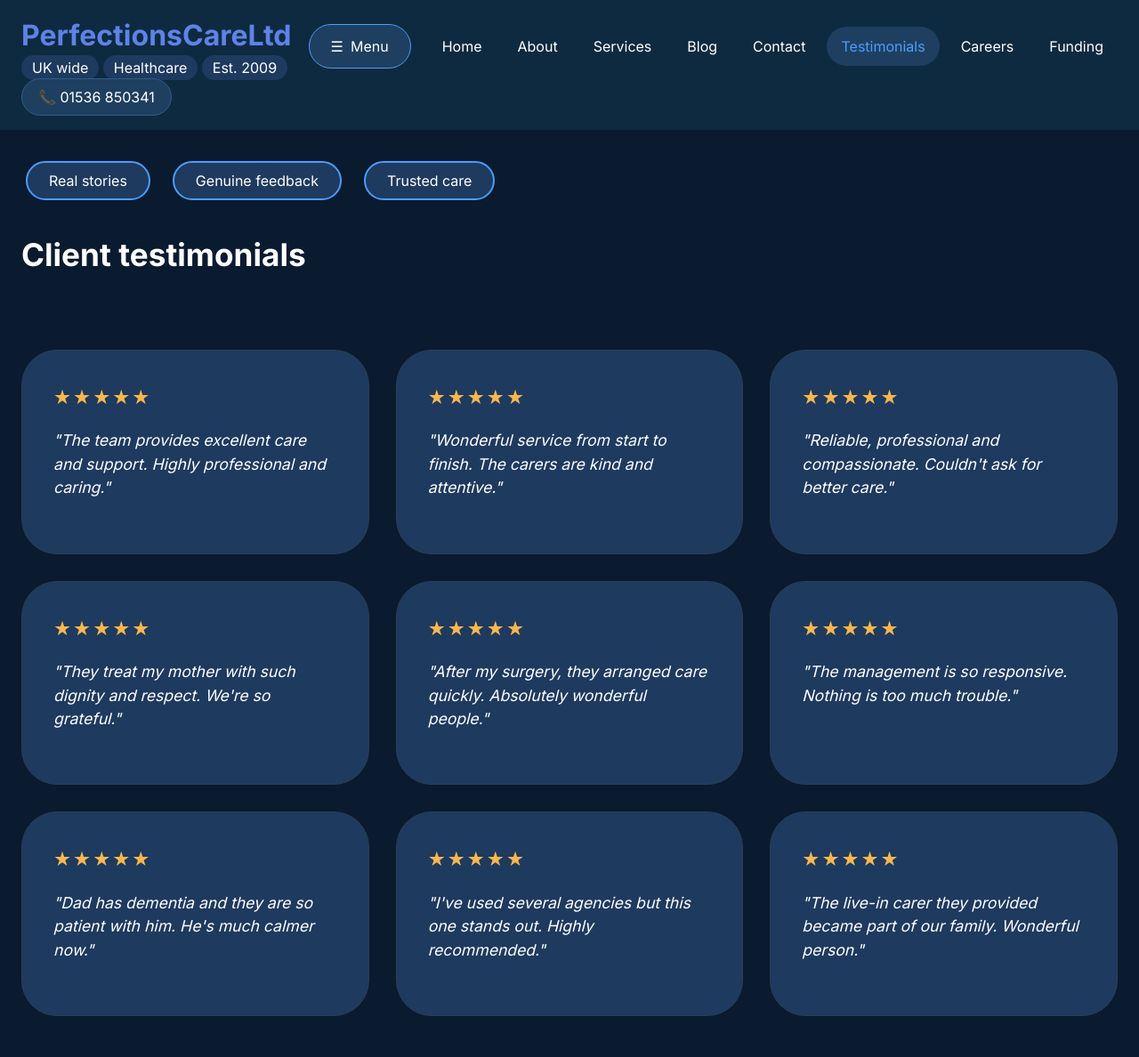
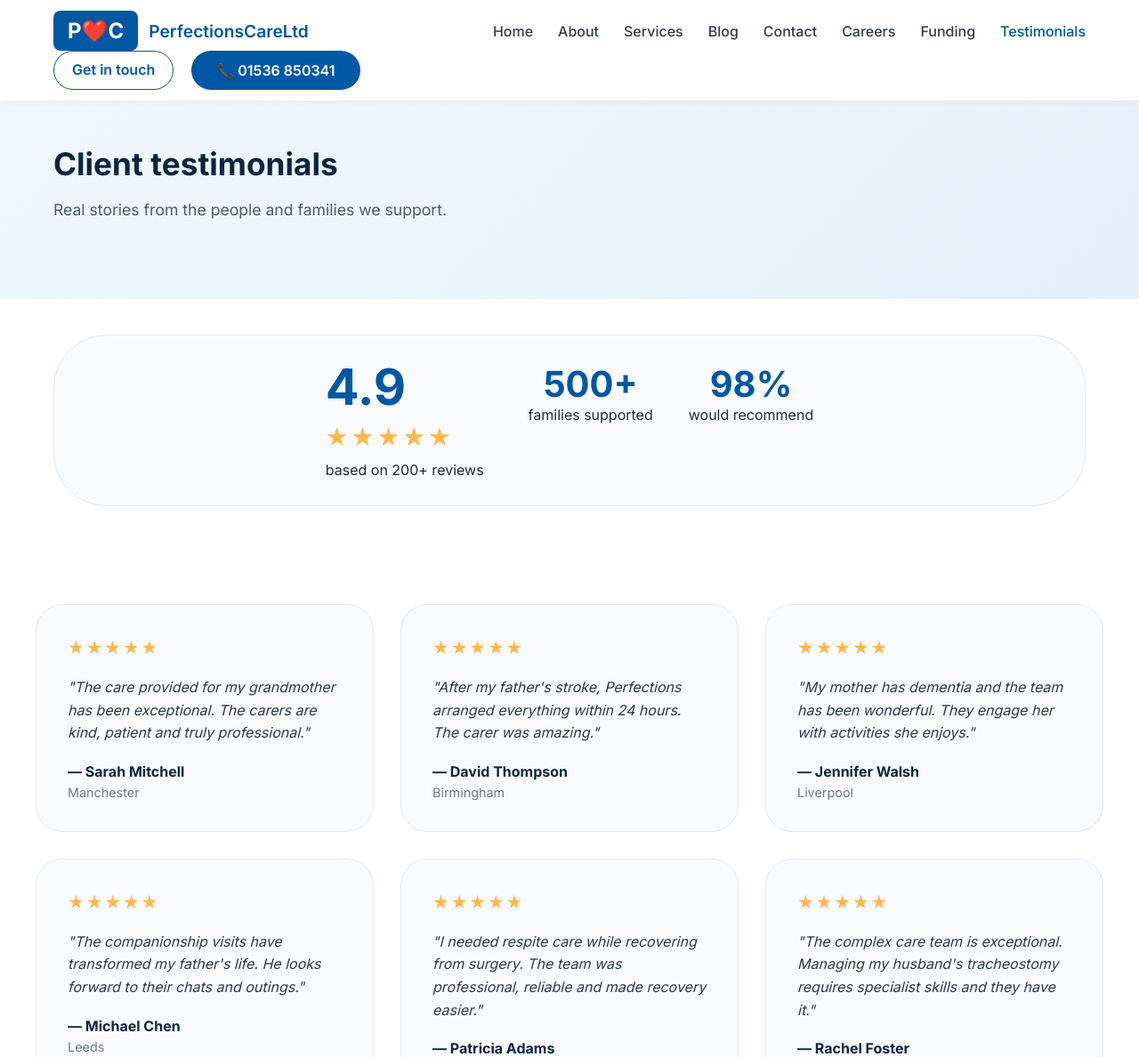
Before and after one commit to delux1000/Bro, a website: page public/testimonials.html in a window 1280 px wide. Shown: the top 1188 px of the page at 89% size. Drawn offline with Linux system fonts and the light colour scheme.

Commit message:
Update testimonials.html

```diff
--- a/public/testimonials.html
+++ b/public/testimonials.html
@@ -3,122 +3,124 @@
 <head>
     <meta charset="UTF-8">
     <meta name="viewport" content="width=device-width, initial-scale=1.0">
-    <title>Testimonials · Perfections Care Ltd</title>
+    <title>Testimonials · PerfectionsCareLtd</title>
     <link rel="preconnect" href="https://fonts.googleapis.com">
     <link rel="preconnect" href="https://fonts.gstatic.com" crossorigin>
     <link href="https://fonts.googleapis.com/css2?family=Inter:opsz,wght@14..32,400;14..32,500;14..32,600;14..32,700&display=swap" rel="stylesheet">
     <style>
         * { margin: 0; padding: 0; box-sizing: border-box; }
-        body { font-family: 'Inter', system-ui, sans-serif; background: #0a1a2f; color: #ffffff; line-height: 1.5; }
-        .container { max-width: 1280px; margin: 0 auto; padding: 0 24px; }
-        :root { --primary: #2a6f97; --primary-light: #1e3a5f; --accent: #4a9eff; --border-light: #2a3f55; --star: #ffb74d; }
+        body { font-family: 'Inter', sans-serif; background: #ffffff; color: #1e2b3c; }
+        .container { max-width: 1200px; margin: 0 auto; padding: 0 20px; }
 
-        @keyframes rainbow {
-            0% { color: #ff6b6b; } 14% { color: #ffb74d; } 28% { color: #ffee58; } 42% { color: #66bb6a; } 57% { color: #4a9eff; } 71% { color: #7e57c2; } 85% { color: #ec407a; } 100% { color: #ff6b6b; }
-        }
+        .site-header { background: white; box-shadow: 0 2px 8px rgba(0,0,0,0.05); padding: 12px 0; position: sticky; top: 0; }
+        .header-inner { display: flex; align-items: center; justify-content: space-between; flex-wrap: wrap; }
+        .logo-area { display: flex; align-items: center; gap: 12px; }
+        .logo-box { background: #0057a3; color: white; font-weight: 700; font-size: 1.5rem; padding: 8px 16px; border-radius: 8px; }
+        .logo-box span { color: #ffc107; }
+        .logo-text { font-weight: 600; font-size: 1.2rem; color: #0057a3; }
 
-        .text-logo { display: flex; flex-direction: column; cursor: pointer; }
-        .text-logo h1 { font-size: 2rem; font-weight: 800; animation: rainbow 8s linear infinite; }
-        .text-logo .tagline span { background: #1e3a5f; padding: 4px 12px; border-radius: 40px; color: #ffffff; }
+        .main-nav { display: flex; gap: 28px; }
+        .main-nav a { text-decoration: none; color: #2c3e50; font-weight: 500; }
+        .main-nav a:hover, .main-nav a.active { color: #0057a3; }
 
-        .navbar { background: #0e2a40; position: sticky; top: 0; }
-        .nav-container { display: flex; align-items: center; justify-content: space-between; flex-wrap: wrap; padding: 16px 24px; }
+        .header-actions { display: flex; gap: 20px; }
+        .btn-outline { border: 1px solid #0057a3; color: #0057a3; padding: 10px 20px; border-radius: 40px; font-weight: 600; text-decoration: none; }
+        .btn-outline:hover { background: #0057a3; color: white; }
+        .btn-primary { background: #0057a3; color: white; padding: 12px 28px; border-radius: 40px; font-weight: 600; text-decoration: none; }
 
-        .menu-button { background: #1e3f5f; border: 1px solid var(--accent); border-radius: 50px; padding: 12px 24px; cursor: pointer; display: flex; align-items: center; gap: 8px; }
+        .hero-small { background: linear-gradient(135deg, #f0f7ff 0%, #e6f0fa 100%); padding: 50px 0; }
+        .section-title { font-size: 2.2rem; font-weight: 700; margin-bottom: 20px; color: #0a2540; }
+        .section-desc { font-size: 1.1rem; color: #4a5c6f; max-width: 700px; margin-bottom: 40px; }
 
-        .nav-links { display: flex; gap: 8px; flex-wrap: wrap; }
-        .nav-links a { text-decoration: none; padding: 10px 16px; color: #ffffff; border-radius: 40px; }
-        .nav-links a:hover, .nav-links a.active { background: #1e3f5f; color: var(--accent); }
+        .rating-summary { display: flex; flex-wrap: wrap; justify-content: center; gap: 50px; margin: 40px 0; padding: 30px; background: #f8fafd; border-radius: 60px; border: 1px solid #e4e9f2; }
+        .rating-number { font-size: 3.5rem; font-weight: 800; color: #0057a3; line-height: 1; }
+        .rating-stars { color: #ffb74d; font-size: 1.8rem; letter-spacing: 3px; margin: 10px 0; }
 
-        @media (max-width: 768px) {
-            .nav-links { display: none; width: 100%; flex-direction: column; }
-            .nav-links.show { display: flex; }
-        }
+        .testimonial-grid { display: grid; grid-template-columns: repeat(auto-fit, minmax(300px, 1fr)); gap: 30px; margin: 50px 0; }
+        .testimonial-card { background: #f8fafd; border-radius: 30px; padding: 35px; border: 1px solid #e4e9f2; transition: 0.2s; }
+        .testimonial-card:hover { box-shadow: 0 12px 24px rgba(0,0,0,0.05); border-color: #b0c8e0; }
+        .stars { color: #ffb74d; font-size: 1.3rem; letter-spacing: 2px; margin-bottom: 20px; }
+        .testimonial-card p { font-style: italic; color: #2d3a4f; margin-bottom: 20px; line-height: 1.6; }
+        .author { font-weight: 700; color: #0a2540; }
+        .location { color: #6b7a8d; font-size: 0.9rem; margin-top: 5px; }
 
-        .contact-phone { background: #1e3f5f; padding: 8px 18px; border-radius: 60px; color: #ffffff; border: 1px solid #2a5f8a; }
+        .stats-row { display: flex; flex-wrap: wrap; justify-content: center; gap: 40px; margin: 50px 0; }
+        .stat-box { text-align: center; }
+        .stat-number { font-size: 2.5rem; font-weight: 700; color: #0057a3; }
 
-        .btn { background: var(--accent); color: #0a1a2f; padding: 14px 34px; border-radius: 50px; text-decoration: none; display: inline-block; }
+        .cta-box { background: linear-gradient(135deg, #f0f7ff, #e6f0fa); border-radius: 60px; padding: 50px; text-align: center; margin: 50px 0; border: 1px solid #b0c8e0; }
 
-        .section-title { font-size: 2.2rem; font-weight: 700; margin-bottom: 20px; color: #ffffff; }
-        .uk-stamp { display: inline-flex; background: #1e3a5f; border: 2px solid var(--accent); border-radius: 40px; padding: 8px 24px; color: #ffffff; margin: 5px; }
+        .footer { background: #0f283b; color: #dfecf5; padding: 60px 0 30px; margin-top: 40px; }
+        .footer-grid { display: grid; grid-template-columns: repeat(auto-fit, minmax(160px, 1fr)); gap: 40px; margin-bottom: 50px; }
+        .footer-col h5 { color: white; font-size: 1.1rem; font-weight: 600; margin-bottom: 20px; }
+        .footer-col a { color: #b8d1e6; text-decoration: none; display: block; margin: 10px 0; }
+        .copyright { text-align: center; padding-top: 30px; border-top: 1px solid #2a4055; color: #9bb6cc; }
 
-        .testimonials-hero { background: linear-gradient(145deg, #0d2b42 0%, #0a1a2f 70%); padding: 50px 0 30px; border-radius: 0 0 60px 60px; }
-        .testimonial-grid { display: grid; grid-template-columns: repeat(auto-fit, minmax(300px, 1fr)); gap: 30px; margin: 40px 0; }
-        .testimonial-card { background: #1e3a5f; border-radius: 40px; padding: 35px; border: 1px solid var(--border-light); }
-        .stars { color: var(--star); font-size: 1.4rem; letter-spacing: 2px; margin-bottom: 20px; }
-        .testimonial-card p { font-size: 1.1rem; font-style: italic; margin-bottom: 25px; color: #ffffff; }
-
-        .footer { background: #051220; color: #cccccc; padding: 48px 0 24px; border-top: 6px solid var(--accent); }
-        .footer-grid { display: grid; grid-template-columns: repeat(auto-fit, minmax(170px, 1fr)); gap: 40px; }
-        .footer h5 { color: #ffffff; font-weight: 600; margin-bottom: 22px; }
-        .footer a { color: #aaccff; text-decoration: none; display: block; }
-        .copyright { text-align: center; padding-top: 50px; color: #888888; }
+        @media (max-width: 800px) { .main-nav { display: none; } }
     </style>
 </head>
 <body>
-    <nav class="navbar">
-        <div class="nav-container">
-            <div class="text-logo" id="logo">
-                <h1>PerfectionsCareLtd</h1>
-                <div class="tagline"><span>UK wide</span> <span>Healthcare</span> <span>Est. 2009</span></div>
-            </div>
+    <header class="site-header">
+        <div class="container header-inner">
+            <div class="logo-area"><div class="logo-box">P<span>❤️</span>C</div><span class="logo-text">PerfectionsCareLtd</span></div>
+            <nav class="main-nav">
+                <a href="index.html">Home</a><a href="about.html">About</a><a href="services.html">Services</a><a href="blog.html">Blog</a><a href="contact.html">Contact</a><a href="careers.html">Careers</a><a href="funding.html">Funding</a><a href="testimonials.html" class="active">Testimonials</a>
+            </nav>
+            <div class="header-actions"><a href="contact.html" class="btn-outline">Get in touch</a><a href="tel:01536850341" class="btn-primary">📞 01536 850341</a></div>
+        </div>
+    </header>
 
-            <div class="menu-button" id="menuButton"><span>☰</span> Menu</div>
-
-            <div class="nav-links" id="navLinks">
-                <a href="index.html">Home</a>
-                <a href="about.html">About</a>
-                <a href="services.html">Services</a>
-                <a href="blog.html">Blog</a>
-                <a href="contact.html">Contact</a>
-                <a href="testimonials.html" class="active">Testimonials</a>
-                <a href="careers.html">Careers</a>
-                <a href="funding.html">Funding</a>
-            </div>
-
-            <div class="contact-phone">📞 01536 850341</div>
-        </div>
-    </nav>
-
-    <div class="container">
-        <div style="display: flex; gap: 15px; flex-wrap: wrap; margin: 30px 0;">
-            <span class="uk-stamp">Real stories</span>
-            <span class="uk-stamp">Genuine feedback</span>
-            <span class="uk-stamp">Trusted care</span>
-        </div>
-        <h2 class="section-title">Client testimonials</h2>
-    </div>
-
-    <section style="padding: 20px 0 40px;">
+    <section class="hero-small">
         <div class="container">
-            <div class="testimonial-grid">
-                <div class="testimonial-card"><div class="stars">★★★★★</div><p>"The team provides excellent care and support. Highly professional and caring."</p></div>
-                <div class="testimonial-card"><div class="stars">★★★★★</div><p>"Wonderful service from start to finish. The carers are kind and attentive."</p></div>
-                <div class="testimonial-card"><div class="stars">★★★★★</div><p>"Reliable, professional and compassionate. Couldn't ask for better care."</p></div>
-                <div class="testimonial-card"><div class="stars">★★★★★</div><p>"They treat my mother with such dignity and respect. We're so grateful."</p></div>
-                <div class="testimonial-card"><div class="stars">★★★★★</div><p>"After my surgery, they arranged care quickly. Absolutely wonderful people."</p></div>
-                <div class="testimonial-card"><div class="stars">★★★★★</div><p>"The management is so responsive. Nothing is too much trouble."</p></div>
-                <div class="testimonial-card"><div class="stars">★★★★★</div><p>"Dad has dementia and they are so patient with him. He's much calmer now."</p></div>
-                <div class="testimonial-card"><div class="stars">★★★★★</div><p>"I've used several agencies but this one stands out. Highly recommended."</p></div>
-                <div class="testimonial-card"><div class="stars">★★★★★</div><p>"The live-in carer they provided became part of our family. Wonderful person."</p></div>
-            </div>
+            <h1 class="section-title">Client testimonials</h1>
+            <p class="section-desc">Real stories from the people and families we support.</p>
         </div>
     </section>
 
+    <div class="container">
+        <div class="rating-summary">
+            <div>
+                <div class="rating-number">4.9</div>
+                <div class="rating-stars">★★★★★</div>
+                <p>based on 200+ reviews</p>
+            </div>
+            <div class="stats-row" style="margin: 0;">
+                <div class="stat-box"><div class="stat-number">500+</div><div>families supported</div></div>
+                <div class="stat-box"><div class="stat-number">98%</div><div>would recommend</div></div>
+            </div>
+        </div>
+    </div>
+
+    <section class="container" style="padding: 20px 0 50px;">
+        <div class="testimonial-grid">
+            <div class="testimonial-card"><div class="stars">★★★★★</div><p>"The care provided for my grandmother has been exceptional. The carers are kind, patient and truly professional."</p><div class="author">— Sarah Mitchell</div><div class="location">Manchester</div></div>
+            <div class="testimonial-card"><div class="stars">★★★★★</div><p>"After my father's stroke, Perfections arranged everything within 24 hours. The carer was amazing."</p><div class="author">— David Thompson</div><div class="location">Birmingham</div></div>
+            <div class="testimonial-card"><div class="stars">★★★★★</div><p>"My mother has dementia and the team has been wonderful. They engage her with activities she enjoys."</p><div class="author">— Jennifer Walsh</div><div class="location">Liverpool</div></div>
+            <div class="testimonial-card"><div class="stars">★★★★★</div><p>"The companionship visits have transformed my father's life. He looks forward to their chats and outings."</p><div class="author">— Michael Chen</div><div class="location">Leeds</div></div>
+            <div class="testimonial-card"><div class="stars">★★★★★</div><p>"I needed respite care while recovering from surgery. The team was professional, reliable and made recovery easier."</p><div class="author">— Patricia Adams</div><div class="location">Bristol</div></div>
+            <div class="testimonial-card"><div class="stars">★★★★★</div><p>"The complex care team is exceptional. Managing my husband's tracheostomy requires specialist skills and they have it."</p><div class="author">— Rachel Foster</div><div class="location">Newcastle</div></div>
+            <div class="testimonial-card"><div class="stars">★★★★★</div><p>"The office staff are always helpful and responsive. Nothing is too much trouble."</p><div class="author">— Thomas Wright</div><div class="location">Sheffield</div></div>
+            <div class="testimonial-card"><div class="stars">★★★★★</div><p>"We've used several care agencies over the years. Perfections stands out for consistency and quality."</p><div class="author">— Elizabeth Brown</div><div class="location">Edinburgh</div></div>
+            <div class="testimonial-card"><div class="stars">★★★★★</div><p>"My son has learning disabilities and the team has been fantastic. They understand his needs perfectly."</p><div class="author">— Nicola Parker</div><div class="location">Southampton</div></div>
+        </div>
+    </section>
+
+    <div class="container">
+        <div class="cta-box">
+            <h2 style="font-size: 2rem; margin-bottom: 20px;">Share your experience</h2>
+            <p style="margin-bottom: 30px; color: #2d3a4f;">We'd love to hear about your experience with our services.</p>
+            <a href="contact.html" class="btn-primary">Get in touch</a>
+        </div>
+    </div>
+
     <footer class="footer">
         <div class="container footer-grid">
-            <div><h5>Perfections care Ltd</h5><p>Healthcare provider</p></div>
-            <div><h5>Quick links</h5><a href="about.html">About</a><a href="services.html">Services</a><a href="testimonials.html">Testimonials</a></div>
-            <div><h5>Contact</h5><p>📞 01536 850341</p></div>
+            <div class="footer-col"><h5>PerfectionsCareLtd</h5><p style="color: #b8d1e6;">Healthcare and support services across the UK.</p></div>
+            <div class="footer-col"><h5>Explore</h5><a href="about.html">About us</a><a href="services.html">Services</a><a href="blog.html">Blog</a><a href="careers.html">Careers</a></div>
+            <div class="footer-col"><h5>Support</h5><a href="contact.html">Contact us</a><a href="funding.html">Funding advice</a><a href="testimonials.html">Testimonials</a></div>
+            <div class="footer-col"><h5>Legal</h5><a href="#">Privacy policy</a><a href="#">Terms of use</a><a href="#">Complaints</a></div>
         </div>
-        <div class="container copyright">© 2025 Perfections Care Ltd</div>
+        <div class="container copyright">© 2025 PerfectionsCareLtd. All rights reserved.</div>
     </footer>
-
-    <script>
-        const menuButton = document.getElementById('menuButton');
-        const navLinks = document.getElementById('navLinks');
-        menuButton.addEventListener('click', () => navLinks.classList.toggle('show'));
-        document.getElementById('logo').addEventListener('click', () => window.location.href = 'index.html');
-    </script>
 </body>
 </html>
```
